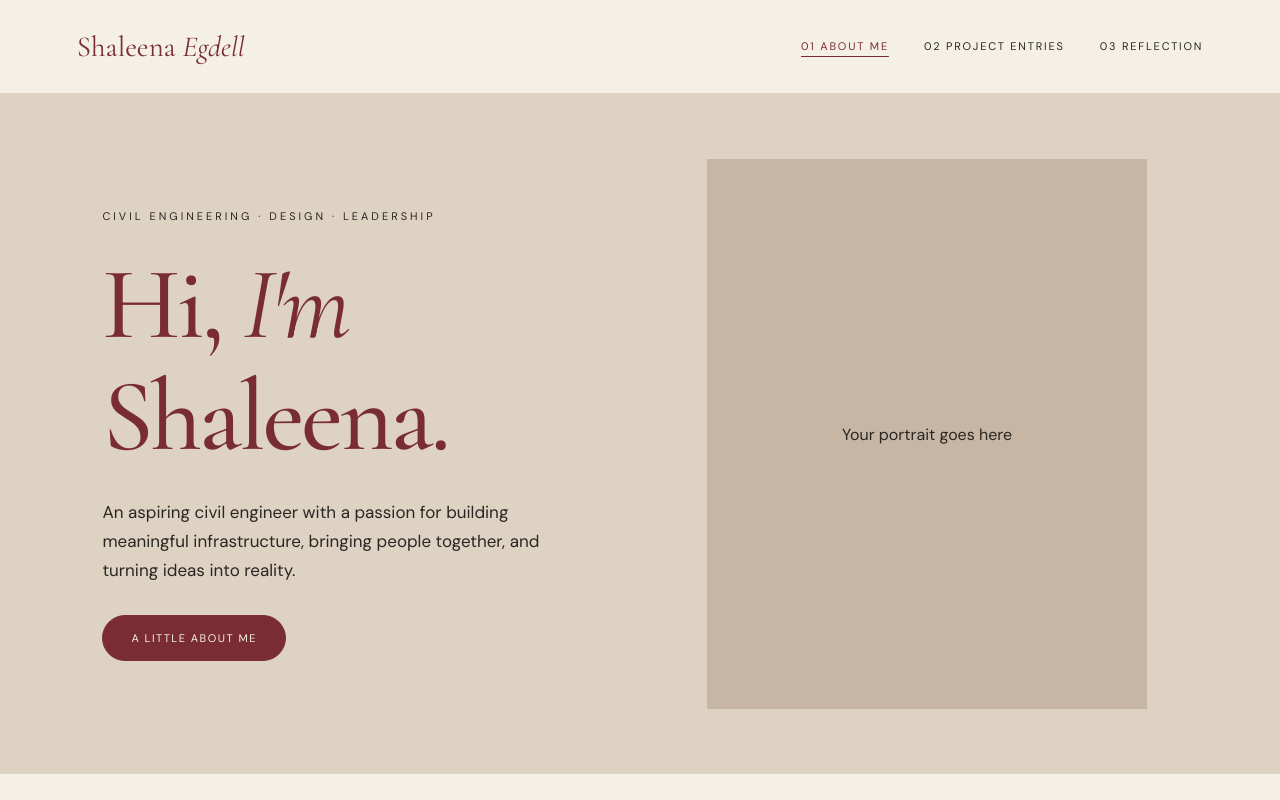
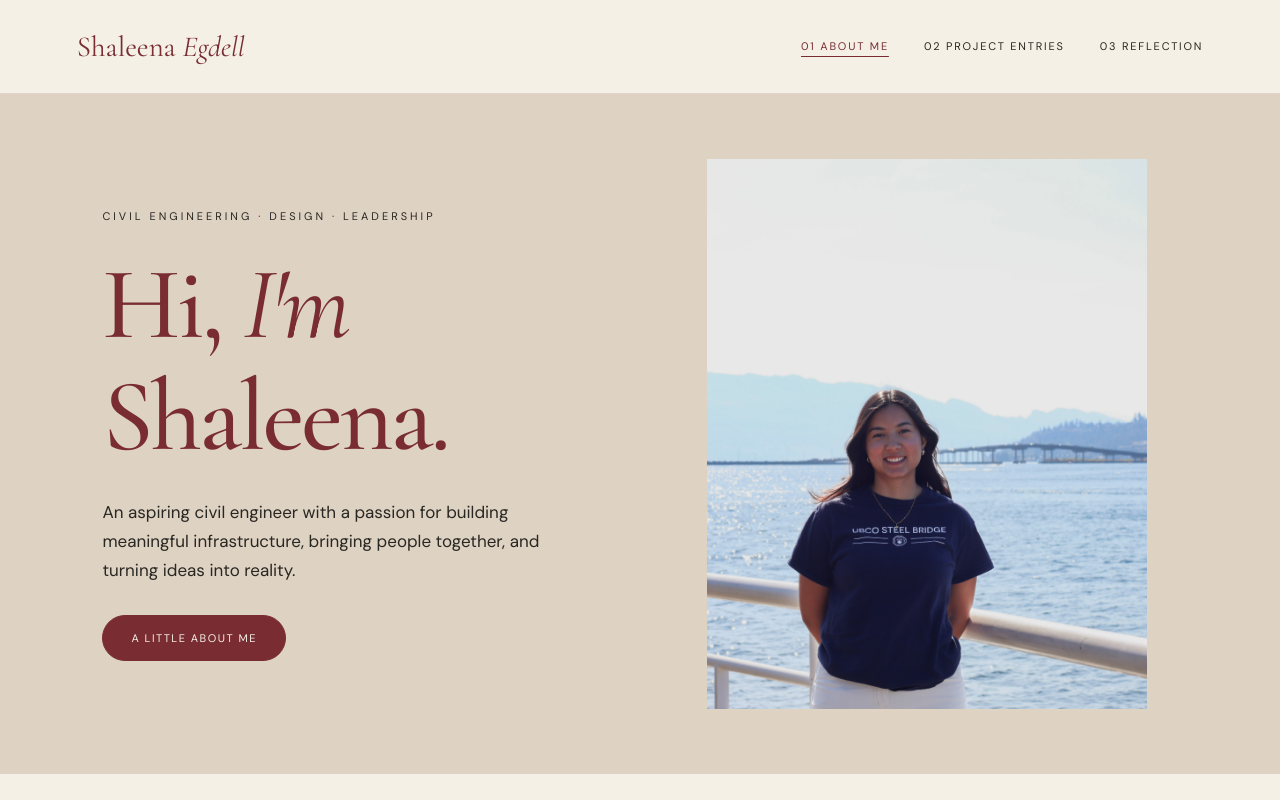
Before and after one commit to ShaleEgg/E-portfolio, a plain HTML site: page index.html in a window 1280 px wide. Shown: the top 800 px of the page. Drawn offline with nearby package versions, Linux system fonts and the light colour scheme.

Commit message:
Update index.html

```diff
--- a/index.html
+++ b/index.html
@@ -504,21 +504,9 @@
             </a>
         </div>
 
-        <div class="portrait">
-
-            <!--
-            PHOTO INSTRUCTIONS:
-            Upload a photo named portrait.jpg to GitHub.
-            Delete the placeholder paragraph below and
-            replace it with:
-
-            <img src="portrait.jpg"
-                 alt="Portrait of Shaleena Egdell">
-            -->
-
-            <p>Your portrait goes here</p>
-
-        </div>
+       <div class="portrait">
+    <img src="portrait.jpg" alt="Portrait of Shaleena Egdell">
+</div>
 
     </header>
 
```
